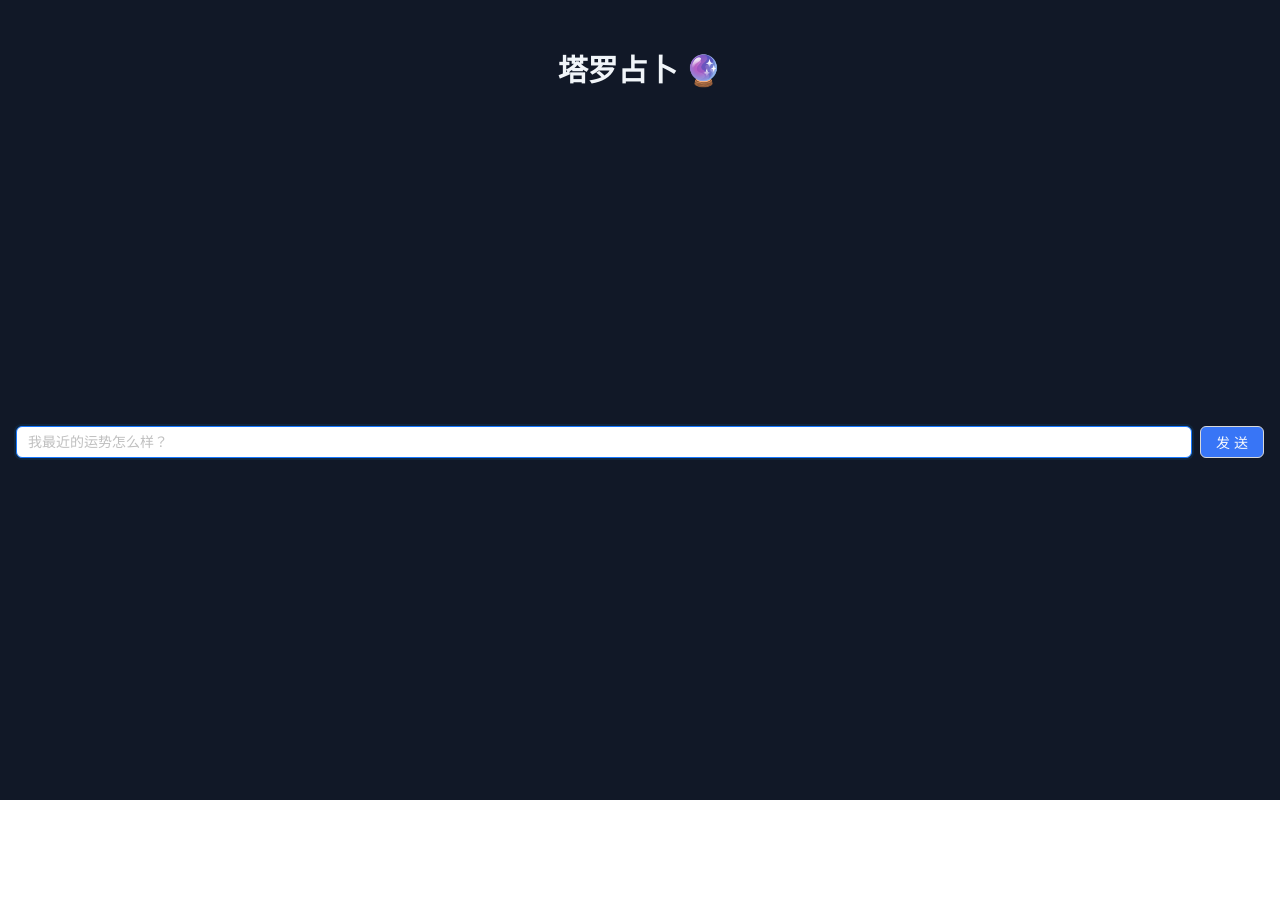
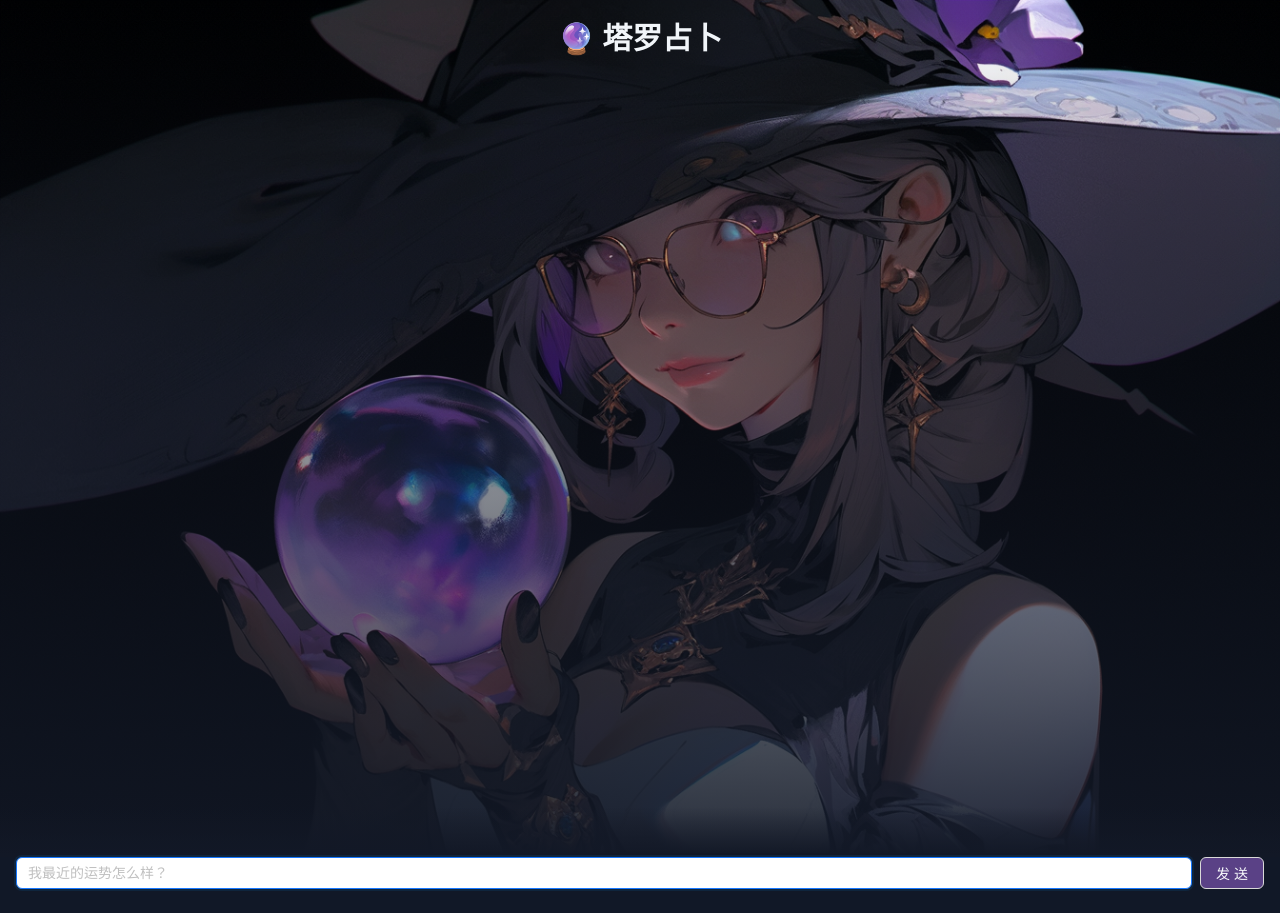
Before and after one commit to circle-hotaru/tarot-master, a Next.js app: page / in a window 1280 px wide. Before the commit the page ends 800 px from the top, so only its background shows below. Built offline with nearby package versions, Linux system fonts and the light colour scheme.

Commit message:
chore: polish UI

```diff
--- a/pages/index.tsx
+++ b/pages/index.tsx
@@ -1,11 +1,12 @@
 import Head from 'next/head'
 import type { NextPage } from 'next'
 import dynamic from 'next/dynamic'
+import Header from '~/components/Header'
 const Content = dynamic(() => import('~/components/Content'), { ssr: false })
 
 const Home: NextPage = () => {
   return (
-    <div>
+    <div className="bg-gray-900">
       <Head>
         <title>TarotMaster</title>
         <meta
@@ -15,9 +16,8 @@ const Home: NextPage = () => {
         <link rel="icon" href="/favicon.ico" />
       </Head>
 
-      <main className="min-h-screen p-4 md:py-8 flex flex-col items-center bg-gray-900 text-slate-100">
-        <h1 className="text-3xl font-bold text-center">塔罗占卜 🔮</h1>
-
+      <main className="min-h-screen flex flex-col items-center text-slate-100">
+        <Header />
         <Content />
       </main>
     </div>
--- a/src/components/Content.tsx
+++ b/src/components/Content.tsx
@@ -4,6 +4,7 @@ import { TAROT_MASTER } from '~/constants'
 import OnBoarding from './OnBoarding'
 import Waiting from './Waiting'
 import Result from './Result'
+import styles from './styles.module.css'
 
 export const PHASES = {
   ONBOARDING: 'ONBOARDING',
@@ -55,7 +56,8 @@ const Content: React.FC = () => {
   }, [response])
 
   return (
-    <div className="w-full flex-1 flex flex-col mx-4 mt-2">
+    <div className="relative w-full flex-1 flex flex-col pb-6">
+      <div className={`${styles.content} flex-1 flex flex-col px-4`}>
         {phase === PHASES.ONBOARDING && <OnBoarding handleSend={handleSend} />}
         {phase === PHASES.WAITING && <Waiting setPhase={setPhase} />}
         {response && phase === PHASES.RESULT && (
@@ -67,6 +69,7 @@ const Content: React.FC = () => {
           />
         )}
       </div>
+    </div>
   )
 }
 
--- /dev/null
+++ b/src/components/Header.tsx
@@ -0,0 +1,16 @@
+import styles from './styles.module.css'
+
+const Header: React.FC = () => {
+  return (
+    <div className="relative w-full">
+      <h1 className="w-full text-3xl font-bold text-center z-10 absolute">
+        🔮 塔罗占卜
+      </h1>
+      <div className={styles.banner}>
+        <img src="/images/banner.png" alt="Banner" className="w-full" />
+      </div>
+    </div>
+  )
+}
+
+export default Header
--- a/src/components/OnBoarding.tsx
+++ b/src/components/OnBoarding.tsx
@@ -37,7 +37,7 @@ const OnBoarding: React.FC<Props> = ({ handleSend }) => {
         onClick={() => handleSend(input)}
         style={{
           alignSelf: 'center',
-          backgroundColor: '#3875f6',
+          backgroundColor: '#5a4186',
           color: '#f8fafc',
           cursor: 'not-allowed',
         }}
--- a/src/components/Result.tsx
+++ b/src/components/Result.tsx
@@ -68,7 +68,7 @@ const Result: React.FC<Props> = ({ cards, chats, setPhase, setChats }) => {
         onClick={handleClick}
         style={{
           alignSelf: 'center',
-          backgroundColor: '#3875f6',
+          backgroundColor: '#5a4186',
           color: '#f8fafc',
           cursor: 'not-allowed',
         }}
--- /dev/null
+++ b/src/components/styles.module.css
@@ -0,0 +1,29 @@
+.banner {
+  position: relative;
+}
+
+.banner::after {
+  content: '';
+  display: block;
+  position: absolute;
+  left: 0;
+  right: 0;
+  top: 0;
+  bottom: 0;
+  background: linear-gradient(
+    to bottom,
+    rgba(0, 0, 0, 0),
+    rgba(18, 24, 38, 0.9)
+  );
+}
+
+.content::before {
+  content: '';
+  display: block;
+  position: absolute;
+  left: 0;
+  right: 0;
+  top: -50px;
+  height: 50px;
+  background: linear-gradient(to bottom, rgba(0, 0, 0, 0), rgba(18, 24, 38, 1));
+}
```
Also changed, not shown: public/images/banner.png (added). Lines whose indentation alone changed are shown as unchanged.
